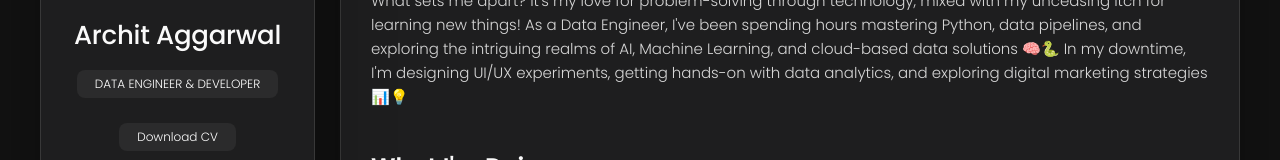
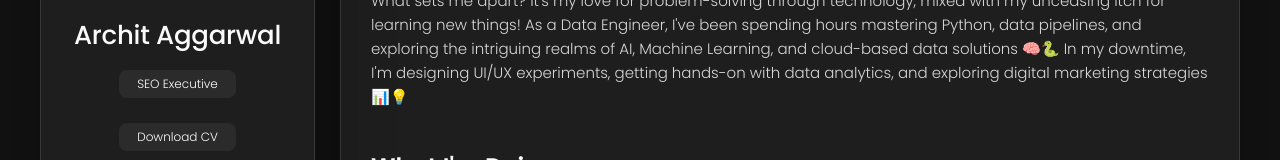
Before and after one commit to Archit-24/My-Portfolio, a plain HTML site: page index.html in a window 1280 px wide. Shown: the part 277-437 px from the top of the page. Drawn offline with nearby package versions, Linux system fonts and the light colour scheme.

Commit message:
Update index.html

```diff
--- a/index.html
+++ b/index.html
@@ -54,7 +54,7 @@
           <div class="info-content">
             <h1 class="name" title="Archit Aggarwal">Archit Aggarwal</h1>
 
-            <p class="title">DATA ENGINEER & DEVELOPER</p>
+            <p class="title">SEO Executive</p>
             <br />
             <a href="Archit CSE.pdf">
               <p class="title">Download CV</p>
```
